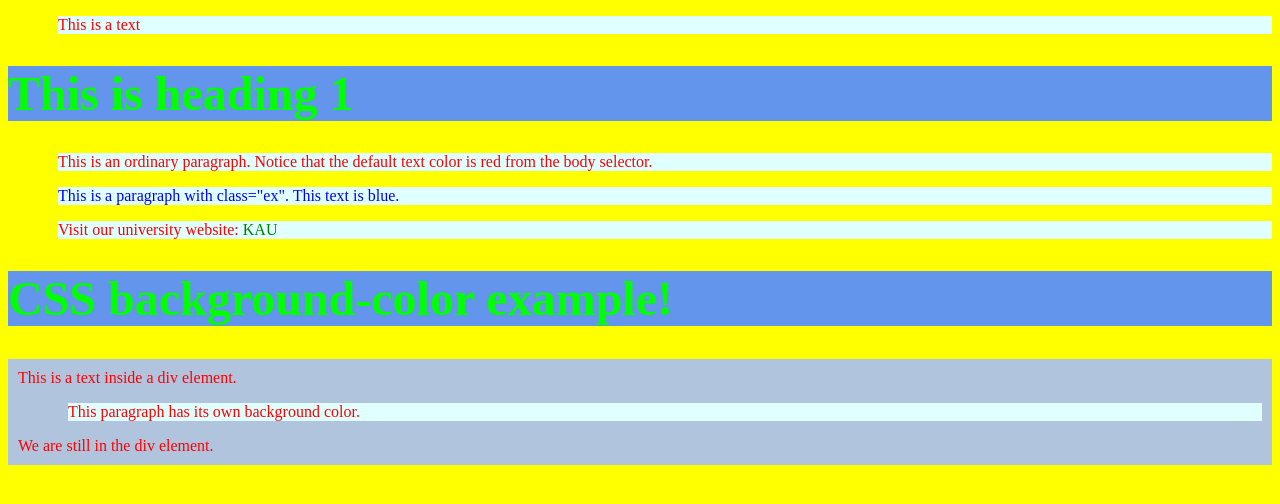
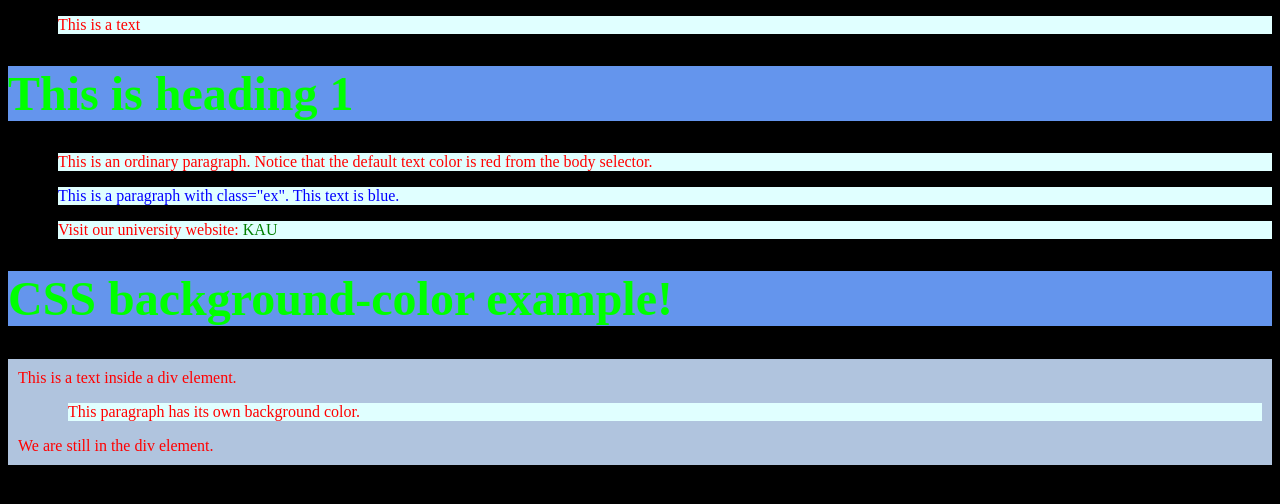
Before and after one commit to hsa990/my-first-lab, a plain HTML site: page lab4internal.html in a window 1280 px wide. Drawn offline with Linux system fonts and the light colour scheme.

Commit message:
Update style.css

```diff
--- a/style.css
+++ b/style.css
@@ -1,4 +1,4 @@
-body { background-color: yellow; }
+body { background-color: black; }
 h1   { font-size: 36pt; }
 h2   { color: blue; }
 p    { margin-left: 50px; }
```
